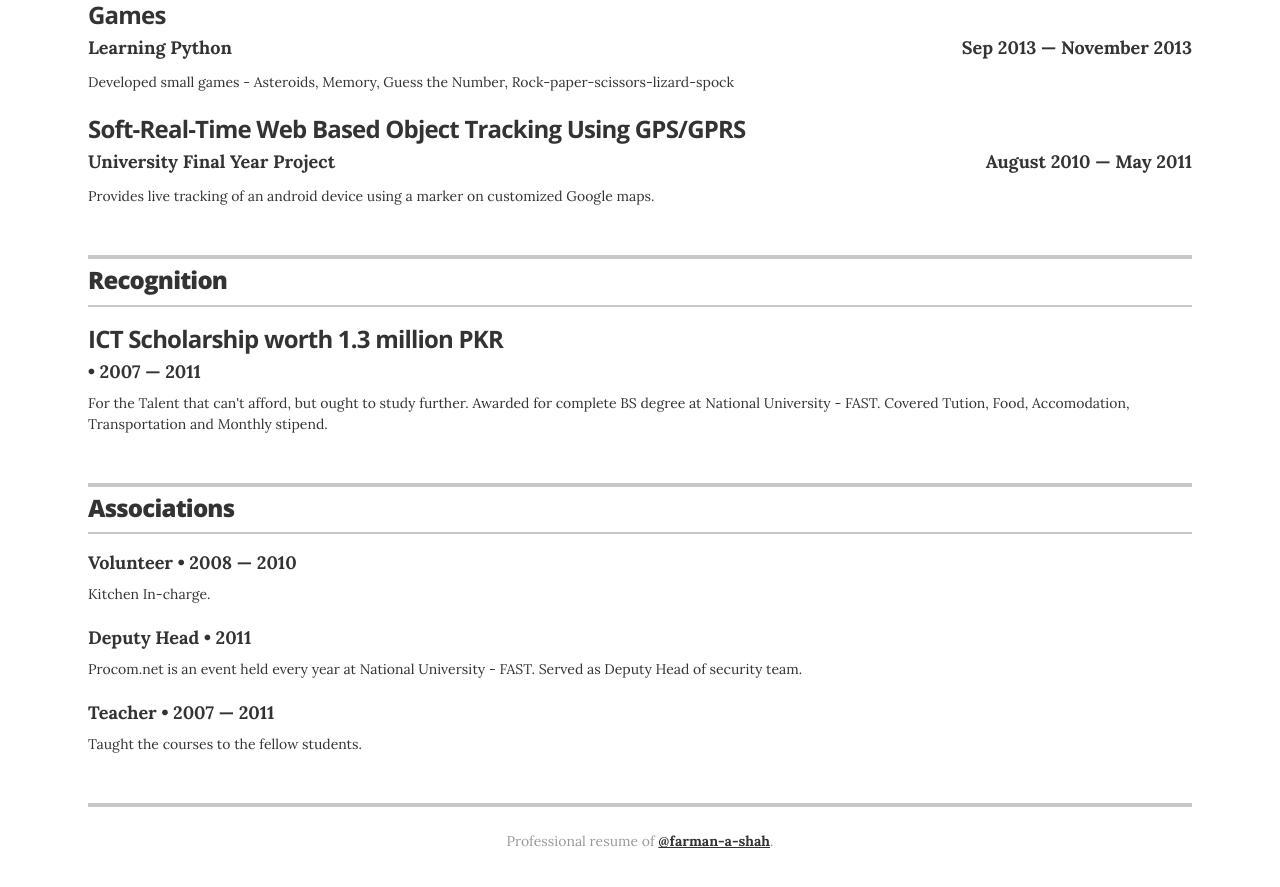
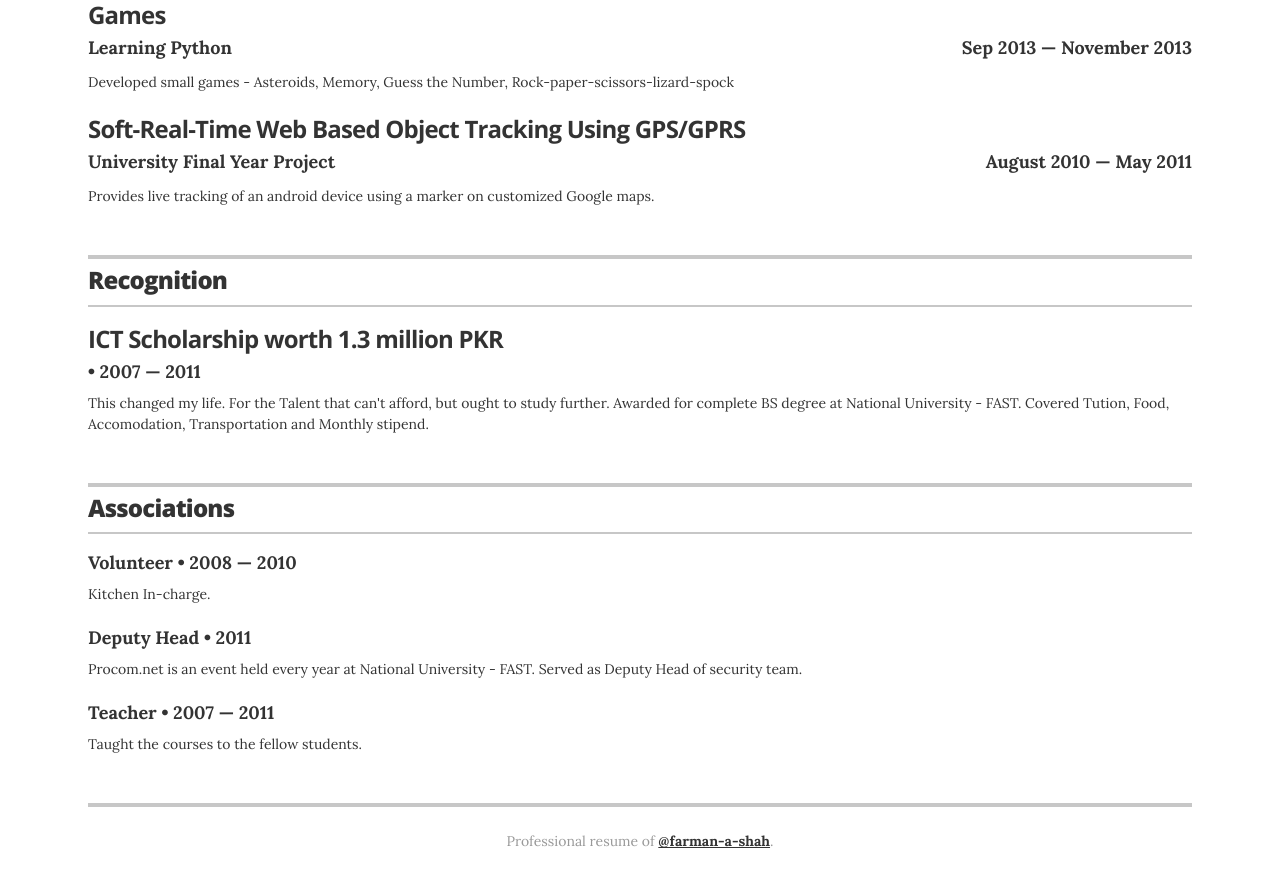
Before and after one commit to farman-a-shah/farman-a-shah.github.io, a Jekyll site: the page built from index.html, in a window 1280 px wide and 900 px high, scrolled down 4300 px. Shown: the top 887 px of the window. Built offline with Jekyll 4.4.1, drawn with Linux system fonts in a browser that asks for light colours.

Commit message:
updated recognitions.yml

```diff
--- a/_data/recognitions.yml
+++ b/_data/recognitions.yml
@@ -2,4 +2,4 @@
 - award: ICT Scholarship worth 1.3 million PKR
   organization: National ICT R&D fund
   year: 2007 &mdash; 2011
-  summary: For the Talent that can't afford, but ought to study further. Awarded for complete BS degree at National University - FAST. Covered Tution, Food, Accomodation, Transportation and Monthly stipend.
+  summary: This changed my life. For the Talent that can't afford, but ought to study further. Awarded for complete BS degree at National University - FAST. Covered Tution, Food, Accomodation, Transportation and Monthly stipend.
```
